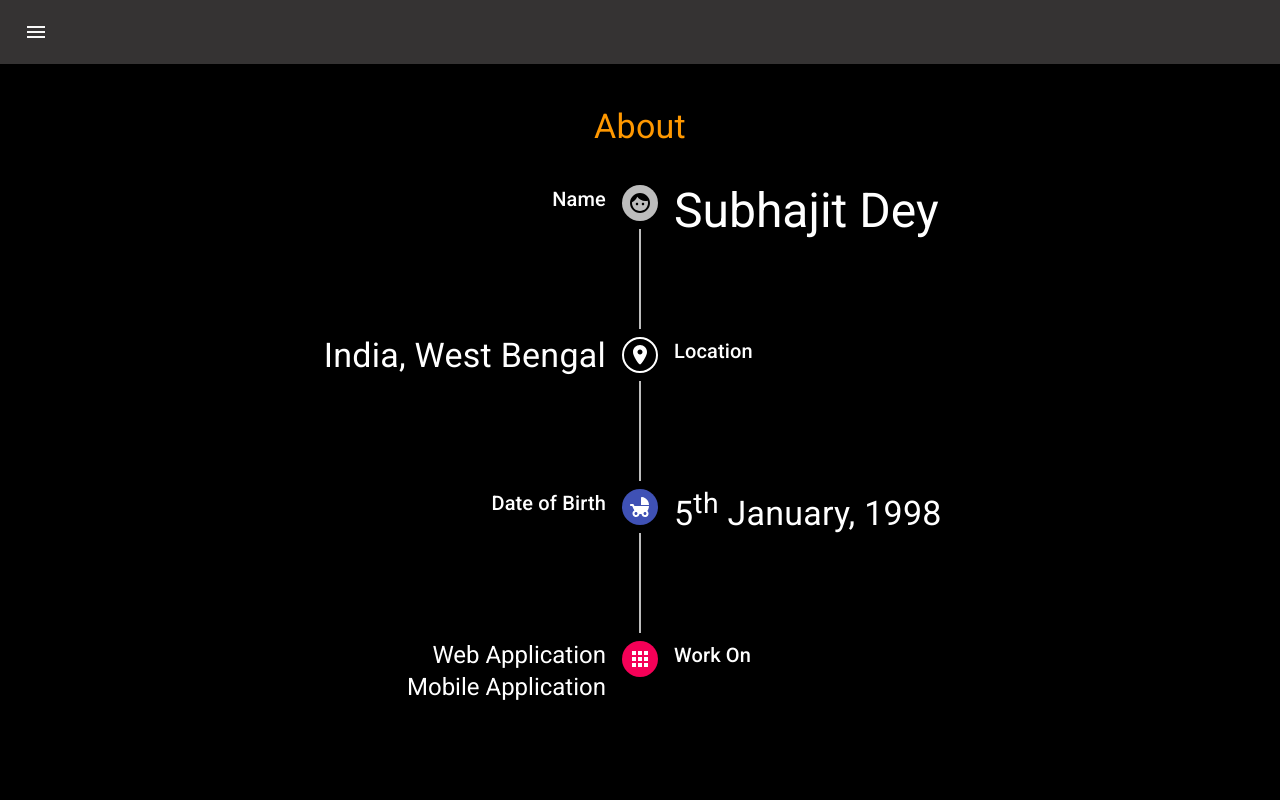
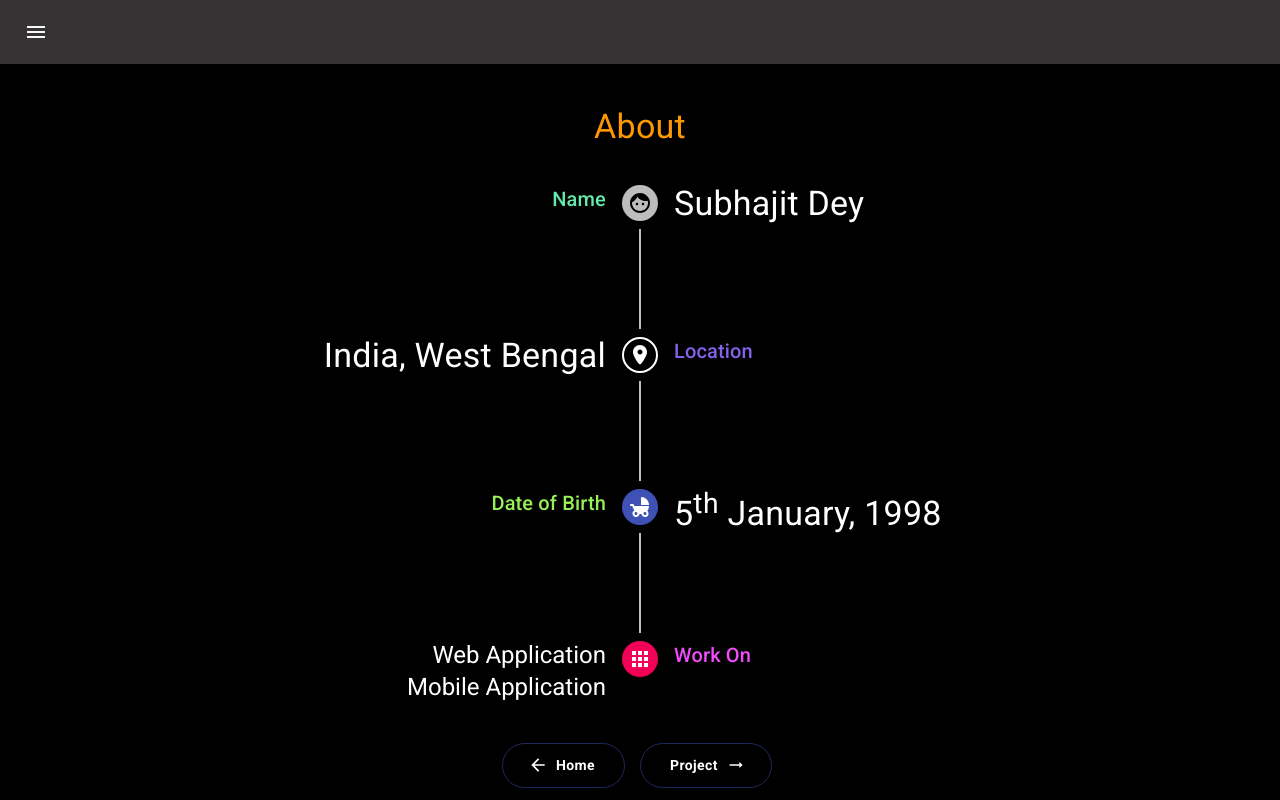
Before and after one commit to subhajit-98/portfolio, a React (Create React App) app: page /about in a window 1280 px wide. Built offline with nearby package versions, Linux system fonts and the light colour scheme.

Commit message:
Page title setup

```diff
--- a/package.json
+++ b/package.json
@@ -11,6 +11,7 @@
     "@testing-library/user-event": "^12.8.3",
     "react": "^17.0.2",
     "react-dom": "^17.0.2",
+    "react-helmet": "^6.1.0",
     "react-router-dom": "^5.2.0",
     "react-scripts": "4.0.3",
     "typewriter-effect": "^2.18.0",
--- a/public/index.html
+++ b/public/index.html
@@ -25,7 +25,7 @@
       Learn how to configure a non-root public URL by running `npm run build`.
     -->
     <link rel="stylesheet" href="https://fonts.googleapis.com/css?family=Roboto:300,400,500,700&display=swap" />
-    <title>React App</title>
+    <title>Portfolio - Subhajit Dey</title>
   </head>
   <body>
     <noscript>You need to enable JavaScript to run this app.</noscript>
--- a/src/Component/AboutPage/About.css
+++ b/src/Component/AboutPage/About.css
@@ -1,3 +1,41 @@
 .lineHeight{
     height: 100px;
 }
+
+.name_title_heading{
+    color: rgb(99 234 172);
+}
+
+.location_title_heading{
+    color: rgb(132 99 234);
+}
+
+.birthday_title_heading{
+    color: rgb(152 239 86);
+}
+
+.workon_title_heading{
+    color: #f04cfb;
+}
+
+a{
+    text-decoration: none;
+}
+
+.btn{
+    border-radius: 50px !important;
+    color: white !important;
+    font-weight: 800 !important;
+    padding: 9px 29px !important;
+    text-transform: capitalize !important;
+}
+
+.btn:hover{
+    box-shadow: 0px 0px 12px 4px rgb(63 81 181 / 50%);
+    animation-delay: 15s;
+}
+
+.leftbtn{
+    float: right;
+    margin-right: 15px !important;
+}
--- a/src/Component/AboutPage/AboutPage.jsx
+++ b/src/Component/AboutPage/AboutPage.jsx
@@ -1,22 +1,29 @@
 import PageTitle from '../../Container/PageTitle/PageTitle'
-import { Container, Grid, Paper, Typography  } from '@material-ui/core';
+import { Container, Grid, Paper, Typography, Button } from '@material-ui/core';
 import { Timeline, TimelineItem, TimelineSeparator, TimelineConnector, TimelineContent, TimelineDot, TimelineOppositeContent } from '@material-ui/lab';
+import {NavLink} from "react-router-dom";
+import { Helmet } from 'react-helmet';
 import FaceRoundedIcon from '@material-ui/icons/FaceRounded';
 import LocationOnRoundedIcon from '@material-ui/icons/LocationOnRounded';
 import ChildFriendlyRoundedIcon from '@material-ui/icons/ChildFriendlyRounded';
 import AppsRoundedIcon from '@material-ui/icons/AppsRounded';
+import ArrowBackIcon from '@material-ui/icons/ArrowBack';
+import ArrowRightAltRoundedIcon from '@material-ui/icons/ArrowRightAltRounded';
 import './About.css';
 
 const AboutPage = () => {
     return (
         <Container maxWidth="xl">
+            <Helmet>
+                <title>About - Portfolio</title>
+            </Helmet>
             <PageTitle title="About" />
             <Grid container spacing={2}>
                 <Grid xs={12}>
                     <Timeline align="alternate">
                         <TimelineItem>
                             <TimelineOppositeContent>
-                                <Typography variant="h6" color="info">Name</Typography>
+                                <Typography variant="h6" color="info" className="name_title_heading">Name</Typography>
                             </TimelineOppositeContent>
                             <TimelineSeparator>
                                 <TimelineDot style={{color: 'black'}}>
@@ -25,12 +32,12 @@ const AboutPage = () => {
                                 <TimelineConnector className="lineHeight" />
                             </TimelineSeparator>
                             <TimelineContent>
-                                <Typography variant="h3">Subhajit Dey</Typography>
+                                <Typography variant="h4">Subhajit Dey</Typography>
                             </TimelineContent>
                         </TimelineItem>
                         <TimelineItem>
                             <TimelineOppositeContent>
-                                <Typography variant="h6" style={{ color: 'white' }}>Location</Typography>
+                                <Typography variant="h6" className="location_title_heading">Location</Typography>
                             </TimelineOppositeContent>
                             <TimelineSeparator>
                                 <TimelineDot color="info">
@@ -44,7 +51,7 @@ const AboutPage = () => {
                         </TimelineItem>
                         <TimelineItem>
                             <TimelineOppositeContent>
-                                <Typography variant="h6" style={{ color: 'white' }}>Date of Birth</Typography>
+                                <Typography variant="h6" className="birthday_title_heading">Date of Birth</Typography>
                             </TimelineOppositeContent>
                             <TimelineSeparator>
                                 <TimelineDot color="primary">
@@ -58,7 +65,7 @@ const AboutPage = () => {
                         </TimelineItem>
                         <TimelineItem>
                             <TimelineOppositeContent>
-                                <Typography variant="h6" style={{ color: 'white' }}>Work On</Typography>
+                                <Typography variant="h6" className="workon_title_heading">Work On</Typography>
                             </TimelineOppositeContent>
                             <TimelineSeparator>
                                 <TimelineDot color="secondary">
@@ -73,6 +80,18 @@ const AboutPage = () => {
                     </Timeline>
                 </Grid>
             </Grid>
+            <Grid container spacing={2}>
+                <Grid xs={6}>
+                    <NavLink to="/">
+                        <Button className="btn leftbtn" variant="outlined" color="primary" startIcon={ <ArrowBackIcon /> }>Home</Button>
+                    </NavLink>
+                </Grid>
+                <Grid xs={6}>
+                    <NavLink to="/projects">
+                        <Button variant="outlined" color="primary" endIcon={ <ArrowRightAltRoundedIcon /> } className="btn rightbtn">Project</Button>
+                    </NavLink>
+                </Grid>
+            </Grid>
         </Container>
     )
 }
--- a/src/Component/Contact/Contact.css
+++ b/src/Component/Contact/Contact.css
@@ -19,3 +19,8 @@
 .btn{
     margin-top: 20px !important;
 }
+
+.backBtnDiv{
+    display: flex !important;
+    justify-content: center !important;
+}
--- a/src/Component/Contact/Contact.jsx
+++ b/src/Component/Contact/Contact.jsx
@@ -2,6 +2,10 @@ import React, { useState } from 'react';
 import PageTitle from '../../Container/PageTitle/PageTitle'
 import { Container, Grid, TextField, Button, Typography, Box } from '@material-ui/core';
 import SendRoundedIcon from '@material-ui/icons/SendRounded';
+import {NavLink} from "react-router-dom";
+import ArrowBackIcon from '@material-ui/icons/ArrowBack';
+import ArrowRightAltRoundedIcon from '@material-ui/icons/ArrowRightAltRounded';
+import { Helmet } from 'react-helmet';
 import './Contact.css';
 
 const Contact = () => {
@@ -130,6 +134,9 @@ const Contact = () => {
 
     return (
         <Container maxWidth="sm">
+            <Helmet>
+                <title>Contact - Portfolio</title>
+            </Helmet>
             <PageTitle title="Contact" />
             <form fullWidth noValidate autoComplete="off" variant="outlined" onSubmit={handleSubmit}>
                 <Grid container spacing={2}>
@@ -156,6 +163,13 @@ const Contact = () => {
                         startIcon={<SendRoundedIcon />}>Send</Button>
                 </Grid>
             </form>
+            <Grid container spacing={2}>
+                <Grid xs={12} className="backBtnDiv">
+                    <NavLink to="/education">
+                        <Button className="btn" variant="outlined" color="primary" startIcon={ <ArrowBackIcon /> }>Qulifications</Button>
+                    </NavLink>
+                </Grid>
+            </Grid>
         </Container>
     )
 }
--- a/src/Component/HomePage/HomePage.jsx
+++ b/src/Component/HomePage/HomePage.jsx
@@ -1,12 +1,17 @@
+import { Helmet } from 'react-helmet';
 import Typewriter from 'typewriter-effect';
 import {NavLink} from "react-router-dom";
 import { Button } from '@material-ui/core';
 import ArrowRightAltRoundedIcon from '@material-ui/icons/ArrowRightAltRounded';
 import './Home.css';
+import { Title } from '@material-ui/icons';
 
 const Home = () => {
     return (
         <>
+            <Helmet>
+                <title>Home - Portfolio</title>
+            </Helmet>
             <div className="nameHeading">
                 <Typewriter
                     options={{
@@ -24,7 +29,7 @@ const Home = () => {
             <div className="buttonclass">
                 <NavLink to="/about">
                     <Button variant="outlined" color="primary" endIcon={ <ArrowRightAltRoundedIcon /> }>
-                        More Details
+                        About Me
                     </Button>
                 </NavLink>
             </div>
--- a/src/Component/WorkExperience/WorkExperience.jsx
+++ b/src/Component/WorkExperience/WorkExperience.jsx
@@ -4,6 +4,10 @@ import MoreButton from '../../Container/MoreButton/MoreButton';
 import { Container, Grid, Paper, Typography , Box,  Dialog, DialogActions, DialogContent, DialogContentText, DialogTitle, Button } from '@material-ui/core';
 import { Timeline, TimelineItem, TimelineSeparator, TimelineConnector, TimelineContent, TimelineDot, TimelineOppositeContent } from '@material-ui/lab';
 import CodeIcon from '@material-ui/icons/Code';
+import {NavLink} from "react-router-dom";
+import ArrowBackIcon from '@material-ui/icons/ArrowBack';
+import ArrowRightAltRoundedIcon from '@material-ui/icons/ArrowRightAltRounded';
+import { Helmet } from 'react-helmet';
 
 const WorkExperience = () => {
     const [showModal, setShowModal] = useState(false);
@@ -20,6 +24,9 @@ const WorkExperience = () => {
 
     return (
         <>
+            <Helmet>
+                <title>Experience - Portfolio</title>
+            </Helmet>
             <Container maxWidth="md">
                 <PageTitle title="Experience" />
                 <Grid container spacing={2}>
@@ -79,6 +86,18 @@ const WorkExperience = () => {
                         </Timeline>
                     </Grid>
                 </Grid>
+                <Grid container spacing={2}>
+                    <Grid xs={6}>
+                        <NavLink to="/projects">
+                            <Button className="btn leftbtn" variant="outlined" color="primary" startIcon={ <ArrowBackIcon /> }>Project</Button>
+                        </NavLink>
+                    </Grid>
+                    <Grid xs={6}>
+                        <NavLink to="/education">
+                            <Button variant="outlined" color="primary" endIcon={ <ArrowRightAltRoundedIcon /> } className="btn rightbtn">Qulification</Button>
+                        </NavLink>
+                    </Grid>
+                </Grid>
             </Container>
 
             <Dialog className="changeModalTheme" open={showModal} aria-labelledby="responsive-dialog-title" onClick={handleHideModal}>
```
Also changed, not shown: src/Component/Education/Education.jsx (+20 -1 lines), src/Component/Projects/Projects.jsx (+19 -0 lines), 1 other file (tests, documents, lock files or other folders).
